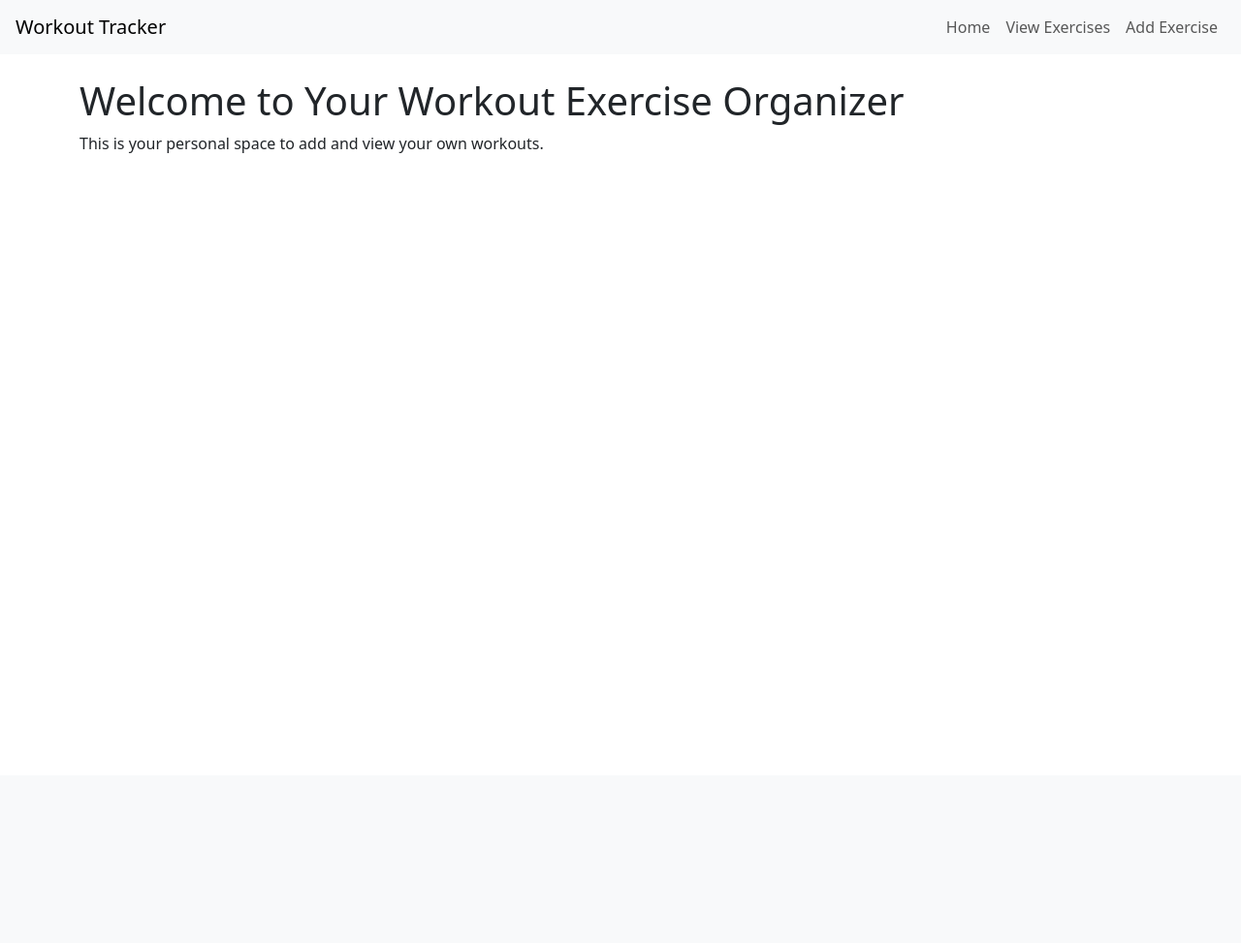
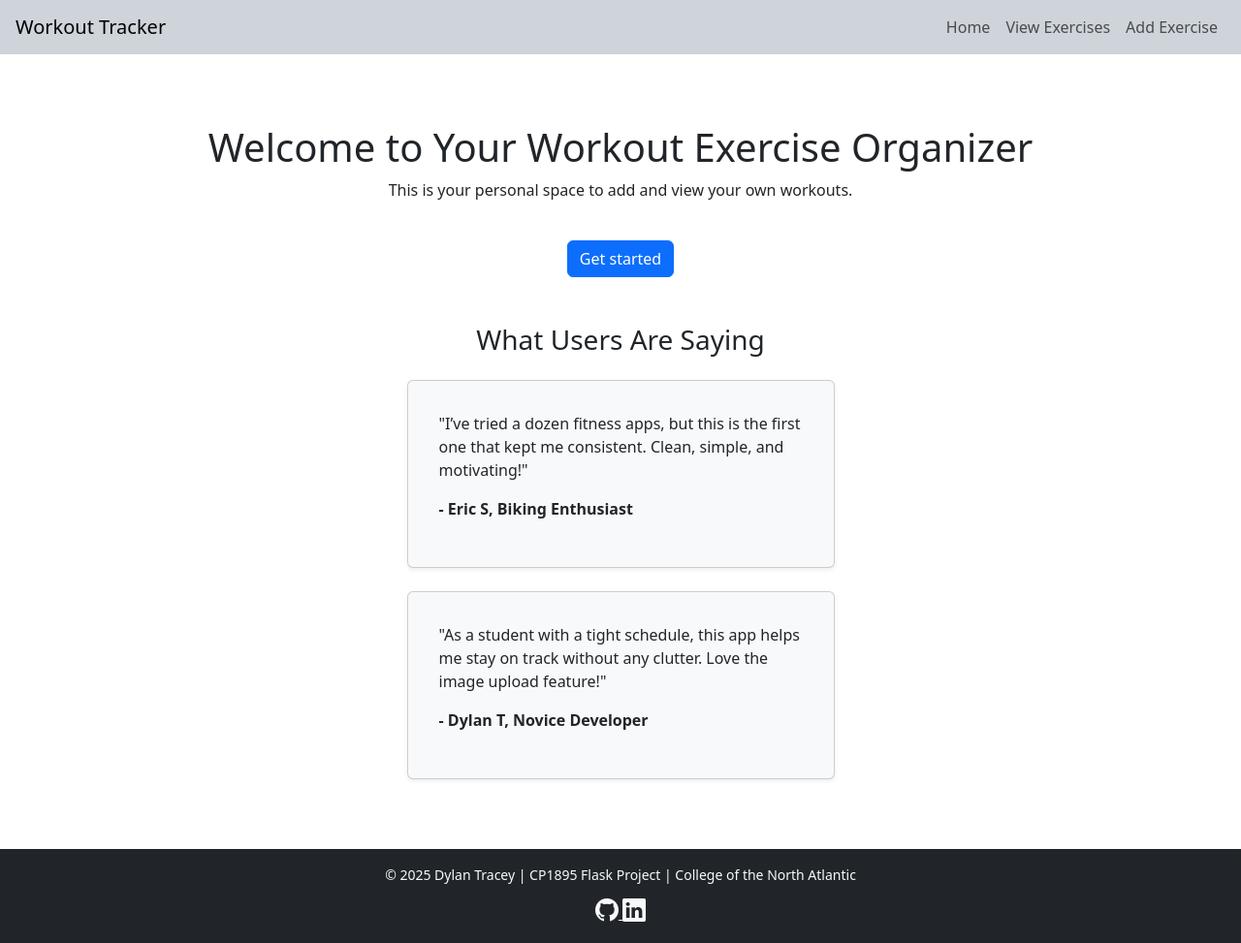
Before and after one commit to DylanTracey32/flask-workout-organizer, a Flask app: page / in a window 1280 px wide. Shown: the whole page at 97% size. Before the commit the page ends 158 px from the top, so only its background shows below. Run offline with Flask 3, Linux system fonts and the light colour scheme.

Commit message:
Footer and testimonials

```diff
--- a/templates/add.html
+++ b/templates/add.html
@@ -3,6 +3,9 @@
 {% block content %}
 <h2>Add a new Exercise</h2>
 
+
+
+<div class="card p-4 shadow">
     <form action="{{ url_for("add") }}" method="POST" enctype="multipart/form-data">
         <div class="mb-3">
             <label for="name" class="form-label">Exercise Name</label>
@@ -24,7 +27,8 @@
             <label for="image" class="form-label">Image</label>
             <input type="file" class="form-control" id="image" name="image" accept="image/*">
         </div>
-    <button type="submit" class="btn btn-primary">Add Exercise</button>
+        <button type="submit" class="btn btn-success w-100 mt-3">Add Exercise</button>
     </form>
+</div>
 <script src="{{ url_for("static", filename="js/validate.js") }}"></script>
 {% endblock %}
--- a/templates/base.html
+++ b/templates/base.html
@@ -5,9 +5,10 @@
     <meta name="viewport" content="width=device-width, initial-scale=1">
     <title>{% block title %}Workout Organizer{% endblock %}</title>
     <link href="https://cdn.jsdelivr.net/npm/bootstrap@5.3.0/dist/css/bootstrap.min.css" rel="stylesheet">
+    <link rel="stylesheet" href="https://cdn.jsdelivr.net/npm/bootstrap-icons@1.10.5/font/bootstrap-icons.css">
 </head>
 <body>
-    <nav class="navbar navbar-expand-lg navbar-light bg-light px-3">
+    <nav class="navbar navbar-expand-lg navbar-light bg-dark-subtle px-3">
         <a class="navbar-brand" href="/">Workout Tracker</a>
         <div class="collapse navbar-collapse">
             <ul class="navbar-nav ms-auto">
@@ -21,5 +22,20 @@
     <div class="container mt-4">
         {% block content %}{% endblock %}
     </div>
+    <footer class="bg-dark text-light text-center py-3 mt-5">
+        <div class="container d-flex flex-column align-items-center">
+            <small class="mb-2">
+                &copy; 2025 Dylan Tracey | CP1895 Flask Project | College of the North Atlantic
+            </small>
+            <nav class="align-items-center">
+                <a href="https://github.com/DylanTracey32" target="_blank" class="text-light">
+                    <i class="bi bi-github fs-4"></i>
+                </a>
+                <a href="https://www.linkedin.com/in/dylan-tracey/" target="_blank" class="text-light">
+                    <i class="bi bi-linkedin fs-4"></i>
+                </a>
+            </nav>
+        </div>
+    </footer>
 </body>
 </html>
--- a/templates/index.html
+++ b/templates/index.html
@@ -3,6 +3,32 @@
 {% block title %}Home - Workout Tracker{% endblock %}
 
 {% block content %}
-    <h1>Welcome to Your Workout Exercise Organizer</h1>
-    <p>This is your personal space to add and view your own workouts.</p>
+    <div class="text-center py-5">
+        <h1>Welcome to Your Workout Exercise Organizer</h1>
+        <p>This is your personal space to add and view your own workouts.</p>
+        <a class="btn btn-primary mt-4 wt-50" href={{ url_for("add") }}>Get started</a>
+    </div>
+    <div class="container">
+        <h3 class="text-center mb-4">What Users Are Saying</h3>
+        <div class="row justify-content-center">
+            <div class="col-md-5">
+                <div class="card shadow-sm p-3 mb-4 bg-light">
+                    <div class="card-body">
+                        <p class="card-text">"I’ve tried a dozen fitness apps, but this is the first one that kept me consistent. Clean, simple, and motivating!"</p>
+                        <p class="fw-bold mb-o"> - Eric S, Biking Enthusiast</p>
+                    </div>
+                </div>
+            </div>
+        </div>
+        <div class="row justify-content-center">
+            <div class="col-md-5">
+                <div class="card shadow-sm p-3 mb-4 bg-light">
+                    <div class="card-body">
+                        <p class="card-text">"As a student with a tight schedule, this app helps me stay on track without any clutter. Love the image upload feature!"</p>
+                        <p class="fw-bold mb-o"> - Dylan T, Novice Developer</p>
+                    </div>
+                </div>
+            </div>
+        </div>
+    </div>
 {% endblock %}
--- a/templates/view.html
+++ b/templates/view.html
@@ -12,14 +12,14 @@
                         <div class="card-body d-flex flex-column justify-content-between">
                             <h4 class="card-title">{{ exercise.name }}</h4>
                             {% if exercise.image %}
-                            <img src="{{ url_for("static", filename="uploads/" ~ exercise.image) }}" alt="Exercise Image" class="img-fluid mb-3">
+                            <img src="{{ url_for("static", filename="uploads/" ~ exercise.image) }}" alt="Exercise Image" class="img-fluid mb-3 rounded">
                             {% endif %}
                             <p class="card-text"><strong>Muscle Group:</strong> {{ exercise.muscle }}</p>
                             <p class="card-text"><strong>Equipment:</strong> {{ exercise.equipment }}</p>
                             <p class="card-text"><strong>Instructions:</strong> {{ exercise.instructions }}</p>
                             <form action="{{ url_for("delete") }}" method="POST">
                                 <input type="hidden" name="index" value="{{ loop.index0 }}">
-                                <button type="submit" class="btn btn-danger mt-3">Delete</button>
+                                <button type="submit" class="btn btn-danger w-100">Delete</button>
                             </form>
                         </div>
                     </div>
```
Lines whose indentation alone changed are shown as unchanged.
